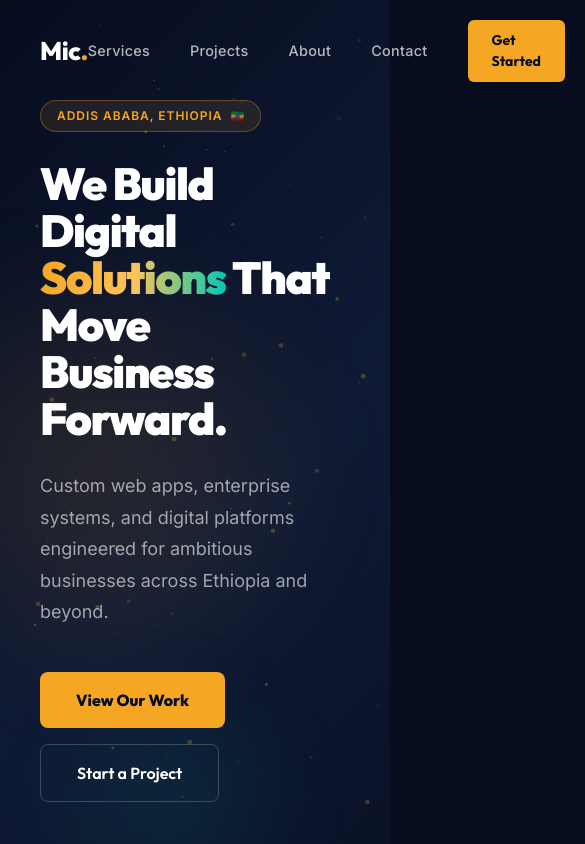
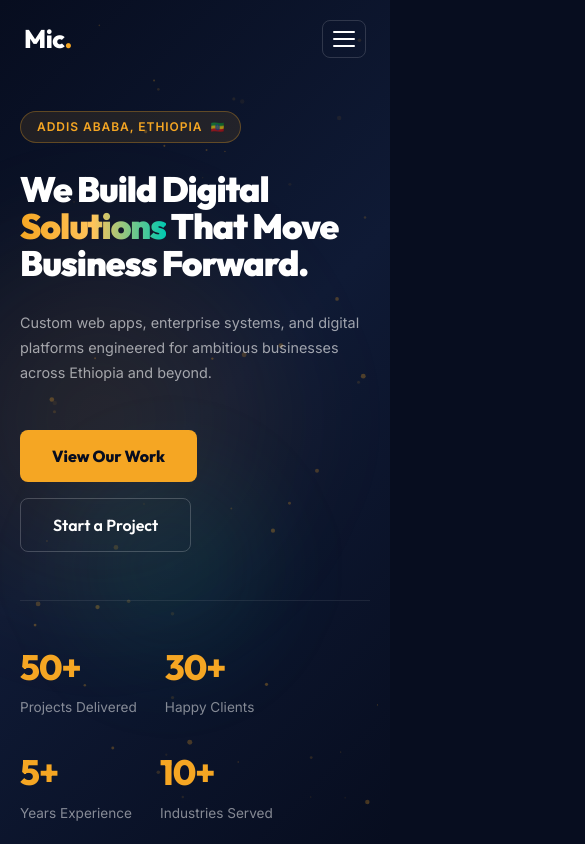
Before and after one commit to Mico46/Mic-Apps, a React (Vite) app: page / in a window 390 px wide. Shown: the top 844 px of the page, 585 px wide, since content can reach past the window. Built offline with nearby package versions, Linux system fonts and the light colour scheme; the HTML template or start-up script is replaced by a standard one.

Commit message:
mobile resp

```diff
--- a/src/components/About.tsx
+++ b/src/components/About.tsx
@@ -9,6 +9,7 @@ export default function About() {
   return (
     <section
       id="about"
+      className="about-section"
       style={{
         padding: '100px 40px',
         maxWidth: '1200px',
@@ -16,6 +17,7 @@ export default function About() {
       }}
     >
       <div
+        className="about-grid"
         style={{
           display: 'grid',
           gridTemplateColumns: '1fr 1fr',
@@ -102,6 +104,7 @@ export default function About() {
 
         {/* Right — values grid */}
         <div
+          className="about-values-grid"
           style={{
             display: 'grid',
             gridTemplateColumns: '1fr 1fr',
@@ -139,6 +142,7 @@ export default function About() {
 
       {/* Tech stack strip */}
       <div
+        className="about-tech-strip"
         style={{
           marginTop: '80px',
           padding: '36px 40px',
--- a/src/components/Footer.tsx
+++ b/src/components/Footer.tsx
@@ -7,6 +7,7 @@ export default function Footer() {
 
   return (
     <footer
+      className="footer-root"
       style={{
         background: '#040a18',
         borderTop: '1px solid rgba(255,255,255,0.06)',
@@ -15,6 +16,7 @@ export default function Footer() {
     >
       <div style={{ maxWidth: '1200px', margin: '0 auto' }}>
         <div
+          className="footer-grid"
           style={{
             display: 'grid',
             gridTemplateColumns: '2fr 1fr 1fr 1fr',
@@ -23,7 +25,7 @@ export default function Footer() {
           }}
         >
           {/* Brand */}
-          <div>
+          <div className="footer-brand">
             <div
               style={{
                 fontFamily: "'Outfit', sans-serif",
--- a/src/components/Hero.tsx
+++ b/src/components/Hero.tsx
@@ -100,6 +100,7 @@ export default function Hero() {
 
       {/* Content */}
       <div
+        className="hero-content"
         style={{
           position: 'relative',
           zIndex: 2,
@@ -131,7 +132,7 @@ export default function Hero() {
         <h1
           style={{
             fontFamily: "'Outfit', sans-serif",
-            fontSize: 'clamp(2.8rem, 7vw, 5.5rem)',
+            fontSize: 'clamp(2.2rem, 7vw, 5.5rem)',
             fontWeight: 900,
             lineHeight: 1.05,
             margin: '0 0 28px',
@@ -159,7 +160,7 @@ export default function Hero() {
         <p
           style={{
             color: 'rgba(255,255,255,0.6)',
-            fontSize: '1.125rem',
+            fontSize: 'clamp(0.9rem, 2.5vw, 1.125rem)',
             lineHeight: 1.75,
             maxWidth: '540px',
             margin: '0 0 44px',
@@ -176,7 +177,7 @@ export default function Hero() {
             style={{
               background: '#f5a623',
               color: '#070d1f',
-              padding: '16px 36px',
+              padding: '14px 32px',
               borderRadius: '8px',
               textDecoration: 'none',
               fontWeight: 800,
@@ -201,7 +202,7 @@ export default function Hero() {
             style={{
               border: '1px solid rgba(255,255,255,0.2)',
               color: '#fff',
-              padding: '16px 36px',
+              padding: '14px 32px',
               borderRadius: '8px',
               textDecoration: 'none',
               fontWeight: 600,
@@ -225,6 +226,7 @@ export default function Hero() {
 
         {/* Stats */}
         <div
+          className="hero-stats"
           style={{
             display: 'flex',
             gap: '48px',
--- a/src/components/Nav.tsx
+++ b/src/components/Nav.tsx
@@ -2,15 +2,25 @@ import { useState, useEffect } from 'react'
 
 export default function Nav() {
   const [scrolled, setScrolled] = useState(false)
+  const [menuOpen, setMenuOpen] = useState(false)
+
   useEffect(() => {
     const onScroll = () => setScrolled(window.scrollY > 40)
     window.addEventListener('scroll', onScroll)
     return () => window.removeEventListener('scroll', onScroll)
   }, [])
 
+  // Close menu on resize to desktop
+  useEffect(() => {
+    const onResize = () => { if (window.innerWidth > 768) setMenuOpen(false) }
+    window.addEventListener('resize', onResize)
+    return () => window.removeEventListener('resize', onResize)
+  }, [])
+
   const links = ['Services', 'Projects', 'About', 'Contact']
 
   return (
+    <>
       <nav
         style={{
           position: 'fixed',
@@ -18,9 +28,9 @@ export default function Nav() {
           left: 0,
           right: 0,
           zIndex: 100,
-        padding: scrolled ? '12px 40px' : '20px 40px',
-        background: scrolled ? 'rgba(7,13,31,0.95)' : 'transparent',
-        backdropFilter: scrolled ? 'blur(12px)' : 'none',
+          padding: scrolled ? '12px 24px' : '20px 24px',
+          background: scrolled || menuOpen ? 'rgba(7,13,31,0.97)' : 'transparent',
+          backdropFilter: scrolled || menuOpen ? 'blur(12px)' : 'none',
           borderBottom: scrolled ? '1px solid rgba(245,166,35,0.15)' : 'none',
           transition: 'all 0.3s ease',
           display: 'flex',
@@ -28,6 +38,7 @@ export default function Nav() {
           justifyContent: 'space-between',
         }}
       >
+        {/* Logo */}
         <a
           href="#"
           style={{
@@ -43,7 +54,7 @@ export default function Nav() {
         </a>
 
         {/* Desktop links */}
-      <div style={{ display: 'flex', gap: '2.5rem', alignItems: 'center' }}>
+        <div className="nav-desktop-links" style={{ display: 'flex', gap: '2.5rem', alignItems: 'center' }}>
           {links.map((link) => (
             <a
               key={link}
@@ -87,6 +98,112 @@ export default function Nav() {
             Get Started
           </a>
         </div>
+
+        {/* Hamburger button — mobile only */}
+        <button
+          className="nav-hamburger"
+          onClick={() => setMenuOpen(!menuOpen)}
+          aria-label="Toggle navigation menu"
+          style={{
+            background: 'none',
+            border: '1px solid rgba(255,255,255,0.15)',
+            borderRadius: '8px',
+            cursor: 'pointer',
+            display: 'none',
+            flexDirection: 'column',
+            gap: '5px',
+            padding: '10px',
+            alignItems: 'center',
+            justifyContent: 'center',
+          }}
+        >
+          <span style={{
+            display: 'block', width: '22px', height: '2px',
+            background: '#fff',
+            borderRadius: '2px',
+            transition: 'transform 0.3s, opacity 0.3s',
+            transform: menuOpen ? 'translateY(7px) rotate(45deg)' : 'none',
+          }} />
+          <span style={{
+            display: 'block', width: '22px', height: '2px',
+            background: '#fff',
+            borderRadius: '2px',
+            opacity: menuOpen ? 0 : 1,
+            transition: 'opacity 0.3s',
+          }} />
+          <span style={{
+            display: 'block', width: '22px', height: '2px',
+            background: '#fff',
+            borderRadius: '2px',
+            transition: 'transform 0.3s, opacity 0.3s',
+            transform: menuOpen ? 'translateY(-7px) rotate(-45deg)' : 'none',
+          }} />
+        </button>
       </nav>
+
+      {/* Mobile slide-down menu */}
+      <div
+        className="nav-mobile-menu"
+        style={{
+          position: 'fixed',
+          top: scrolled ? '56px' : '68px',
+          left: 0,
+          right: 0,
+          zIndex: 99,
+          background: 'rgba(7,13,31,0.97)',
+          backdropFilter: 'blur(12px)',
+          borderBottom: '1px solid rgba(245,166,35,0.15)',
+          display: 'none',
+          flexDirection: 'column',
+          padding: '20px 24px 28px',
+          gap: '0',
+          transform: menuOpen ? 'translateY(0)' : 'translateY(-10px)',
+          opacity: menuOpen ? 1 : 0,
+          transition: 'transform 0.3s ease, opacity 0.3s ease',
+          pointerEvents: menuOpen ? 'all' : 'none',
+        }}
+      >
+        {links.map((link) => (
+          <a
+            key={link}
+            href={`#${link.toLowerCase()}`}
+            onClick={() => setMenuOpen(false)}
+            style={{
+              color: 'rgba(255,255,255,0.8)',
+              textDecoration: 'none',
+              fontSize: '1.1rem',
+              fontWeight: 500,
+              padding: '14px 0',
+              borderBottom: '1px solid rgba(255,255,255,0.06)',
+              transition: 'color 0.2s',
+              fontFamily: "'Inter', sans-serif",
+            }}
+            onMouseEnter={(e) => (e.currentTarget.style.color = '#f5a623')}
+            onMouseLeave={(e) => (e.currentTarget.style.color = 'rgba(255,255,255,0.8)')}
+          >
+            {link}
+          </a>
+        ))}
+        <a
+          href="#contact"
+          onClick={() => setMenuOpen(false)}
+          style={{
+            background: '#f5a623',
+            color: '#070d1f',
+            padding: '14px 24px',
+            borderRadius: '8px',
+            textDecoration: 'none',
+            fontWeight: 800,
+            fontSize: '1rem',
+            fontFamily: "'Outfit', sans-serif",
+            textAlign: 'center',
+            marginTop: '20px',
+            display: 'block',
+          }}
+        >
+          Get Started
+        </a>
+      </div>
+    </>
   )
 }
--- a/src/components/Services.tsx
+++ b/src/components/Services.tsx
@@ -45,6 +45,7 @@ export default function Services() {
   return (
     <section
       id="services"
+      className="services-section"
       style={{
         padding: '100px 40px',
         maxWidth: '1200px',
@@ -87,9 +88,10 @@ export default function Services() {
       </div>
 
       <div
+        className="services-grid"
         style={{
           display: 'grid',
-          gridTemplateColumns: 'repeat(auto-fill, minmax(340px, 1fr))',
+          gridTemplateColumns: 'repeat(auto-fill, minmax(300px, 1fr))',
           gap: '24px',
         }}
       >
@@ -106,7 +108,7 @@ export default function Services() {
                 ? '1px solid rgba(245,166,35,0.3)'
                 : '1px solid rgba(255,255,255,0.07)',
               borderRadius: '16px',
-              padding: '36px',
+              padding: '32px',
               cursor: 'default',
               transition: 'all 0.3s ease',
               transform: active === i ? 'translateY(-4px)' : 'none',
--- a/src/index.css
+++ b/src/index.css
@@ -39,8 +39,109 @@ body {
   border-radius: 2px;
 }
 
-@media (max-width: 900px) {
-  nav > div:last-child {
-    display: none;
+/* ───── NAV ───── */
+@media (max-width: 768px) {
+  .nav-desktop-links {
+    display: none !important;
+  }
+  .nav-hamburger {
+    display: flex !important;
+  }
+  .nav-mobile-menu {
+    display: flex !important;
   }
 }
+
+/* ───── HERO ───── */
+@media (max-width: 768px) {
+  .hero-content {
+    padding: 0 20px !important;
+    padding-top: 90px !important;
+  }
+  .hero-stats {
+    gap: 28px !important;
+    margin-top: 48px !important;
+  }
+}
+
+/* ───── SERVICES ───── */
+@media (max-width: 720px) {
+  .services-section {
+    padding: 72px 20px !important;
+  }
+  .services-grid {
+    grid-template-columns: 1fr !important;
+  }
+}
+
+/* ───── PROJECTS ───── */
+@media (max-width: 768px) {
+  .projects-section {
+    padding: 72px 20px !important;
+  }
+  .projects-grid {
+    grid-template-columns: 1fr !important;
+  }
+  .projects-header {
+    flex-direction: column !important;
+    align-items: flex-start !important;
+  }
+}
+
+/* ───── ABOUT ───── */
+@media (max-width: 900px) {
+  .about-section {
+    padding: 72px 20px !important;
+  }
+  .about-grid {
+    grid-template-columns: 1fr !important;
+    gap: 48px !important;
+  }
+  .about-values-grid {
+    grid-template-columns: 1fr 1fr !important;
+  }
+}
+@media (max-width: 480px) {
+  .about-values-grid {
+    grid-template-columns: 1fr !important;
+  }
+  .about-tech-strip {
+    padding: 24px 20px !important;
+  }
+}
+
+/* ───── CONTACT ───── */
+@media (max-width: 900px) {
+  .contact-section {
+    padding: 72px 20px !important;
+  }
+  .contact-grid {
+    grid-template-columns: 1fr !important;
+    gap: 48px !important;
+  }
+  .contact-form-box {
+    padding: 28px 20px !important;
+  }
+  .contact-name-email-grid {
+    grid-template-columns: 1fr !important;
+  }
+}
+
+/* ───── FOOTER ───── */
+@media (max-width: 900px) {
+  .footer-grid {
+    grid-template-columns: 1fr 1fr !important;
+    gap: 36px !important;
+  }
+  .footer-brand {
+    grid-column: 1 / -1 !important;
+  }
+}
+@media (max-width: 480px) {
+  .footer-root {
+    padding: 48px 20px 32px !important;
+  }
+  .footer-grid {
+    grid-template-columns: 1fr !important;
+  }
+}
```
Also changed, not shown: src/components/Contact.tsx (+7 -1 lines), src/components/Projects.tsx (+7 -2 lines). Lines whose indentation alone changed are shown as unchanged.
